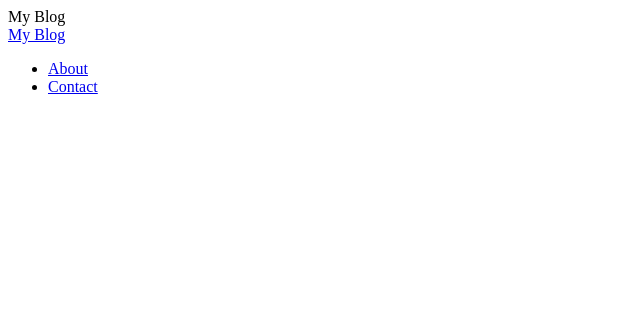
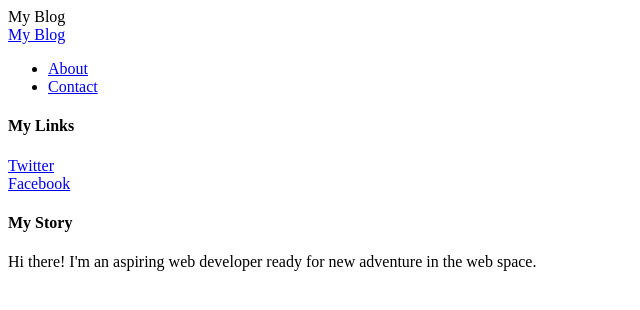
Before and after one commit to rgrecov/Mimo-Blog, a plain HTML site: page index.html in a window 1280 px wide. Shown: the whole page, without its empty margins (0-640 px from the left). Drawn offline with Linux system fonts and the light colour scheme.

Commit message:
Create Footer Section S1.

```diff
--- a/index.html
+++ b/index.html
@@ -19,6 +19,18 @@
       </div>
       <div id="footer">
         <div class="container">
+          <div class="column">
+            <h4>My Links</h4>
+            <p>
+              <a href="https://twitter.com/radugrecov">Twitter</a>
+              <br>
+              <a href="https://facebook.com/radugrecov">Facebook</a>
+            </p>
+          </div>
+          <div class="column">
+            <h4>My Story</h4>
+            <p>Hi there! I'm an aspiring web developer ready for new adventure in the web space.</p>
+          </div>
         </div>
       </div>
     </body>
```
